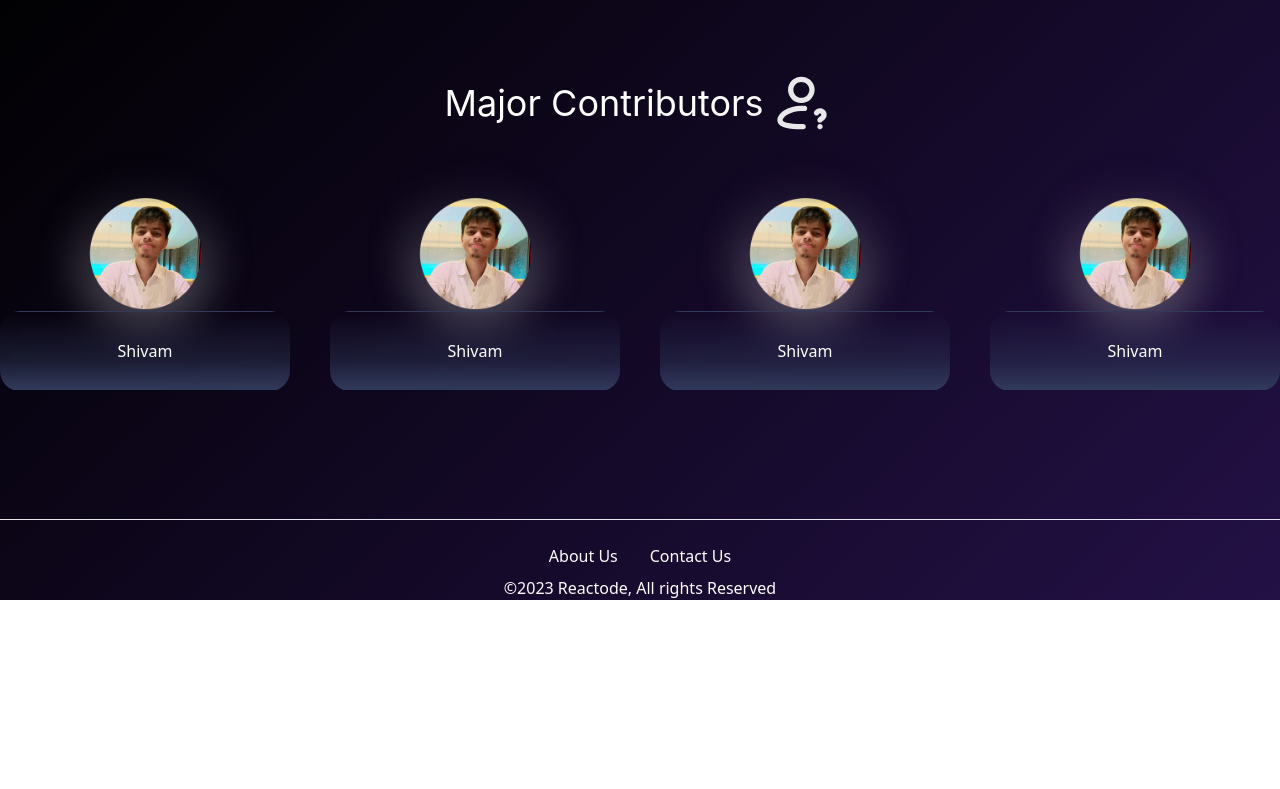
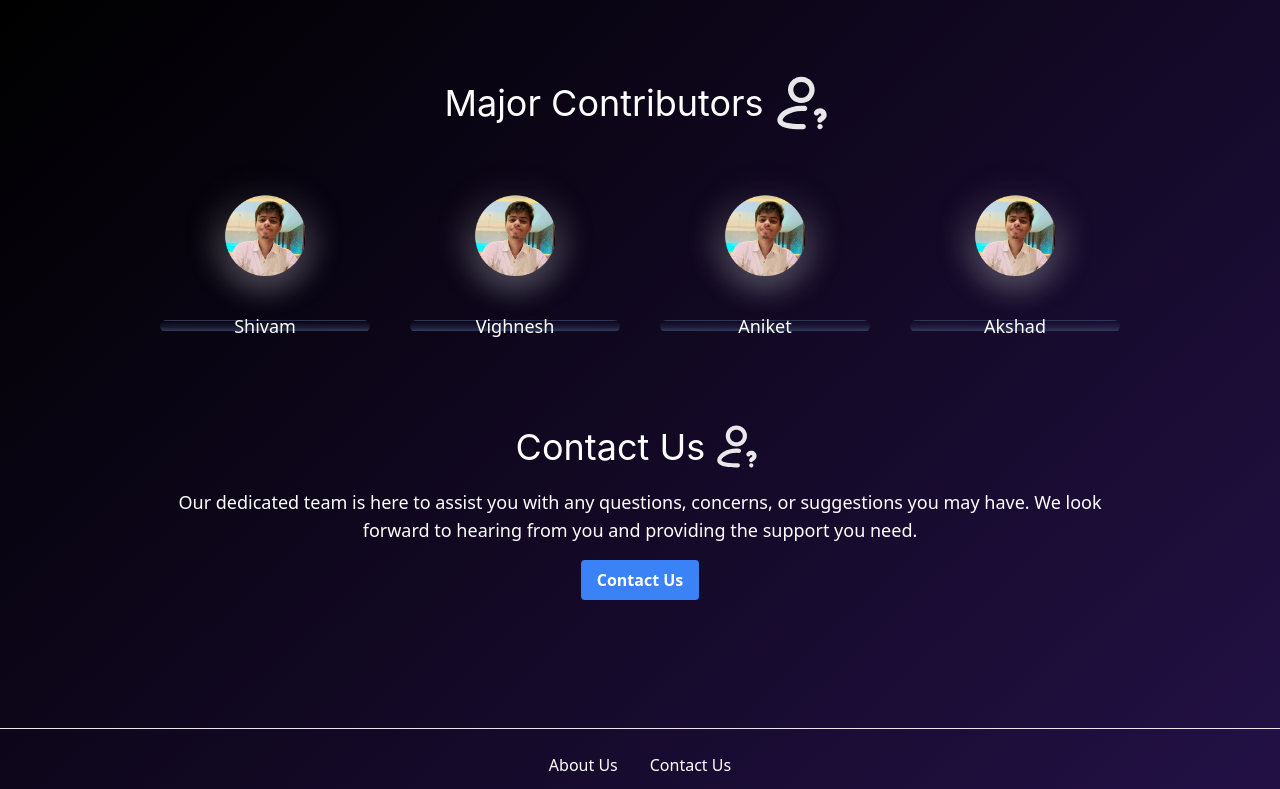
Before and after one commit to reactode/Reactode, a React (Vite) app: page / in a window 1280 px wide. Shown: the part 1192-1981 px from the top of the page. Before the commit the page ends 1792 px from the top, so only its background shows below. Built offline with nearby package versions, Linux system fonts and the light colour scheme; a web font is replaced by a local one.

Commit message:
[ADDED] ContactUs

```diff
--- /dev/null
+++ b/src/components/contactUs.jsx
@@ -0,0 +1,16 @@
+export default function ContactUs () {
+    return (
+      <div className="flex flex-col justify-center items-center gap-y-4  ">
+        <div className="flex justify-center items-center gap-x-2 w-[80%] ">
+          <h2 className="font-[Inter] text-2xl md:text-4xl">Contact Us </h2>
+          <img className="w-[10%] sm:w-[5%]" src="/hero/whyR.svg" alt="" />
+        </div>
+       <div>
+       <p className="text-xs sm:text-sm md:text-lg md:px-40 max-sm:text-justify text-center">Our dedicated team is here to assist you with any questions, concerns, or suggestions you may have. We look forward to hearing from you and providing the support you need.</p>
+       </div>
+       <div>
+       <button className="bg-blue-500 hover:bg-blue-700 text-white font-bold py-2 px-4 rounded"> Contact Us</button>
+       </div>
+      </div>
+    )
+}
--- a/src/components/majorContributors.jsx
+++ b/src/components/majorContributors.jsx
@@ -6,29 +6,29 @@ const data = [
   },
   {
     id: 2,
-    name: "Shivam",
+    name: "Vighnesh",
     img: "/majorContri/profile.png",
   },
   {
     id: 3,
-    name: "Shivam",
+    name: "Aniket",
     img: "/majorContri/profile.png",
   },
   {
     id: 4,
-    name: "Shivam",
+    name: "Akshad",
     img: "/majorContri/profile.png",
   },
 ];
 
 export default function MajorContributors() {
   return (
-    <div className="mt-10">
-    <div className="flex justify-center items-center gap-x-2 mb-44 ">
-    <h2 className="font-[Inter] text-center text-2xl md:text-4xl">Major Contributors</h2>
-    <img className="w-[10%] sm:w-[5%]" src="/hero/whyR.svg" alt="" />
-  </div>
-    <div className="flex flex-col md:flex-row gap-y-52 gap-x-10 mt-20">
+    <div className="mt-10 ">
+     <div className="flex justify-center items-center gap-x-2 mb-44 ">
+       <h2 className="font-[Inter] text-center text-2xl md:text-4xl">Major Contributors</h2>
+       <img className="w-[10%] sm:w-[5%]" src="/hero/whyR.svg" alt="" />
+     </div>
+    <div className="flex flex-col md:flex-row gap-y-52 gap-x-10 mt-20 sm:text-sm md:text-lg md:px-40 max-sm:text-justify">
 
       {data.map((item) => (
         <div
@@ -39,7 +39,7 @@ export default function MajorContributors() {
           }}
         >
           <img className="w-[80%] absolute bottom-5" src={item.img} alt={item.name}  />
-          <div className="w-full h-[10vh]  flex justify-center items-center" style={{borderRadius: "1.25rem",
+          <div className="w-full h-[40%]  flex justify-center items-center " style={{borderRadius: "1.25rem",
             border: "1px solid rgba(255, 255, 255, 0.00)",
             background: "linear-gradient(180deg, rgba(49, 58, 91, 0.00) -1.11%, rgba(49, 58, 91, 0.44) 62.79%, #313A5B 99.56%)",
             backdropFilter: "blur(10px)"}}>
--- a/src/components/whyReactode.jsx
+++ b/src/components/whyReactode.jsx
@@ -8,7 +8,7 @@ export default function WhyReactode() {
           <h2 className="font-[Inter] text-2xl md:text-4xl">Why Reactode</h2>
           <img className="w-[10%] sm:w-[5%]" src="/hero/whyR.svg" alt="" />
         </div>
-        <p className="text-xs sm:text-sm md:text-lg md:px-40 max-sm:text-justify">
+        <p className="text-xs sm:text-sm md:text-lg md:px-40 max-sm:text-justify text-center">
           Choosing a team like Reactode, which collaboratively handles both
           frontend and backend development, offers several advantages. Firstly,
           it promotes seamless communication and collaboration between
--- a/src/pages/Landing.jsx
+++ b/src/pages/Landing.jsx
@@ -2,6 +2,7 @@ import Footer from "../components/footer";
 import Hero from "../components/hero";
 import MajorContributors from "../components/majorContributors";
 import WhyReactode from "../components/whyReactode";
+import ContactUs from "../components/contactus";
 
 export default function Landing() {
   return (
@@ -11,6 +12,7 @@ export default function Landing() {
       </div>
       <WhyReactode/>
       <MajorContributors/>
+      <ContactUs/>
       <Footer/>
     </div>
   );
```
